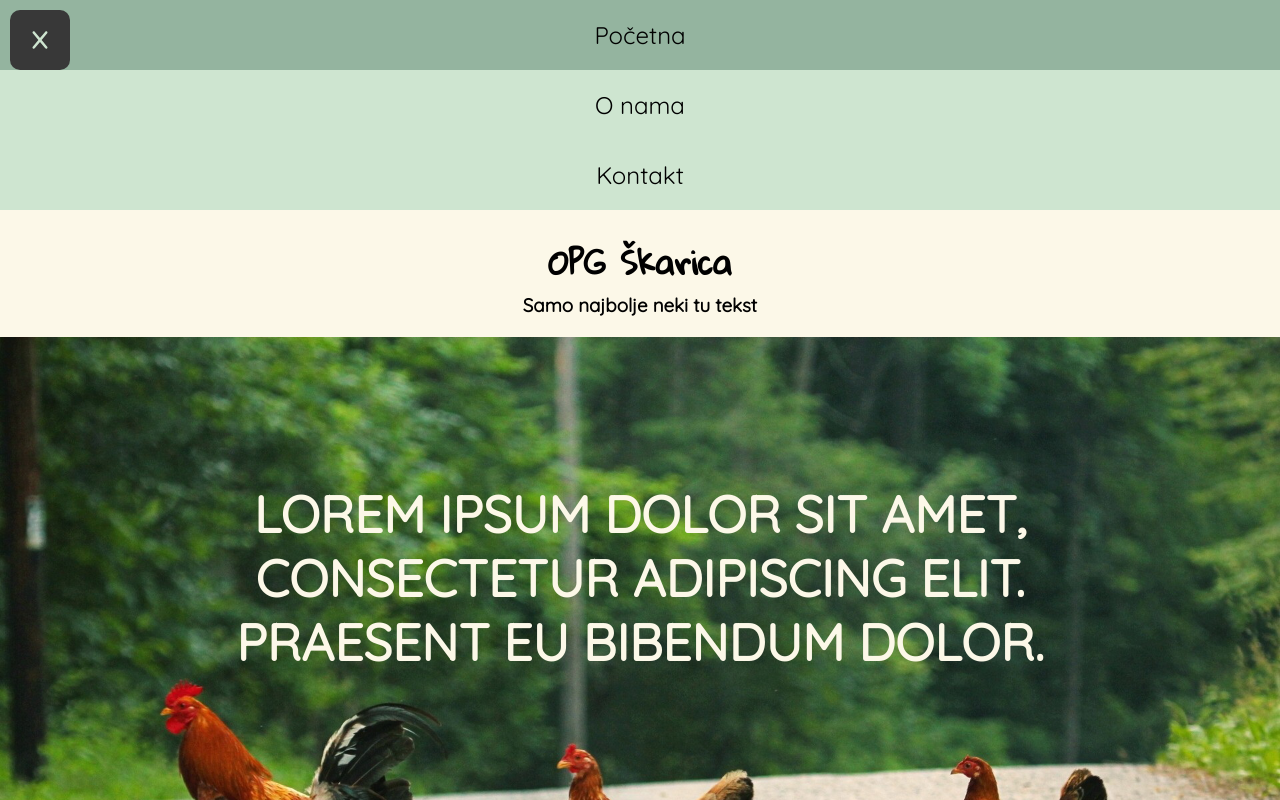
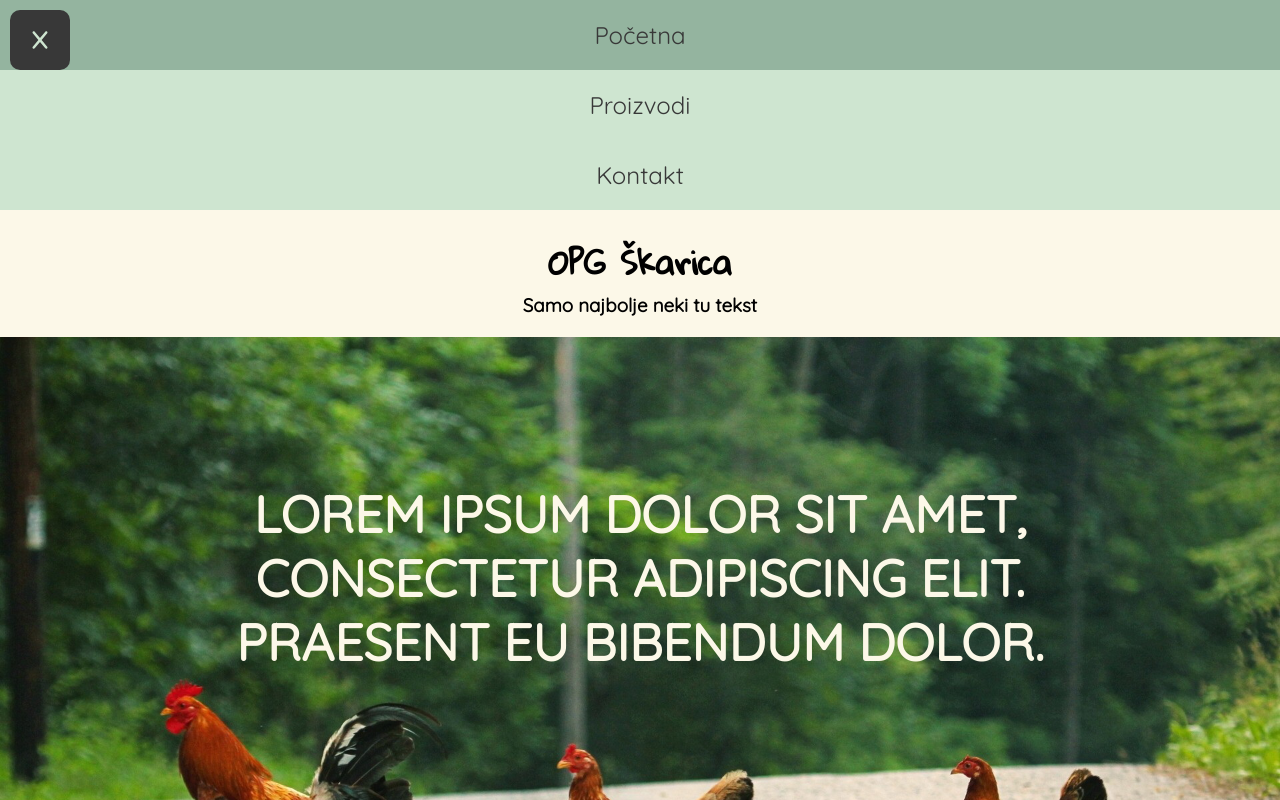
Before and after one commit to CroAnna/Family-farm-OPG, a React (Create React App) app: page / in a window 1280 px wide. Both pictures are taken after a click on the icon 40 px from the left and 40 px from the top of the page. Shown: the top 800 px of the page. Built offline with nearby package versions, Linux system fonts and the light colour scheme.

Commit message:
added footer

```diff
--- a/src/App.js
+++ b/src/App.js
@@ -1,5 +1,6 @@
 import { useState } from "react";
 import "./App.scss";
+import Footer from "./Components/Footer";
 import Header from "./Components/Header";
 import Proizvodi from "./Components/Proizvodi";
 
@@ -11,6 +12,7 @@ function App() {
       <Header openNav={openNav} setOpenNav={setOpenNav} />
 
       <Proizvodi />
+      <Footer />
     </div>
   );
 }
--- a/src/App.scss
+++ b/src/App.scss
@@ -58,9 +58,15 @@ body {
     margin-bottom: 20px;
     & li {
       list-style: none;
-      padding: 20px;
+
       text-align: center;
       font-size: x-large;
+      & a {
+        padding: 20px;
+        width: 100%;
+        // background-color: #ecb390;
+        display: block;
+      }
       &:hover {
         background-color: var(--darkgreen);
         transition: 0.5s;
@@ -114,7 +120,7 @@ body {
     // color: var(--cream);
     color: var(--grey);
     // text-shadow: 2px 2px 5px var(--grey);
-    text-shadow: 2px 1px 2px var(--grey);
+    text-shadow: 21x 1px 2px var(--grey);
   }
 }
 
@@ -123,7 +129,23 @@ body {
   & .detaljnije-image {
     width: 100%;
     border-radius: 10px;
+    margin-top: 10px;
   }
+}
+
+.footer {
+  background-color: var(--grey);
+  font-size: 20px;
+  padding: 20px 20px 30px 20px;
+  & p {
+    padding: 10px;
+    color: var(--cream);
+  }
+}
+
+a {
+  text-decoration: none;
+  color: var(--grey);
 }
 
 // DESKTOP
--- /dev/null
+++ b/src/Components/Footer.jsx
@@ -0,0 +1,13 @@
+import React from "react";
+
+const Footer = () => {
+  return (
+    <div className="footer">
+      <p>Kako do nas?</p>
+      <p>E-mail: example@gmail.com</p>
+      <p>Instagram: @opgovi</p>
+    </div>
+  );
+};
+
+export default Footer;
--- a/src/Components/Header.jsx
+++ b/src/Components/Header.jsx
@@ -6,7 +6,7 @@ const Header = ({ openNav, setOpenNav }) => {
   return (
     <div className="header">
       <Navbar openNav={openNav} setOpenNav={setOpenNav} />
-      <h1>OPG Škarica</h1>
+      <h1 id="top">OPG Škarica</h1>
       <h3>Samo najbolje neki tu tekst</h3>
       <div className="cover">
         <img src={slika} alt="" />
--- a/src/Components/Navbar.jsx
+++ b/src/Components/Navbar.jsx
@@ -5,6 +5,9 @@ import { faX, faBars } from "@fortawesome/free-solid-svg-icons";
 const Navbar = ({ openNav, setOpenNav }) => {
   const navHandler = () => {
     setOpenNav(!openNav);
+  };
+  const closeHandler = () => {
+    setOpenNav(false);
   };
   return (
     <div className="nav-bar">
@@ -23,9 +26,21 @@ const Navbar = ({ openNav, setOpenNav }) => {
       <div>
         <nav className={openNav ? "nav-bar" : "hidden"}>
           <ul>
-            <li>Početna</li>
-            <li>O nama</li>
-            <li>Kontakt</li>
+            <li>
+              <a href="#top" onClick={closeHandler}>
+                Početna
+              </a>
+            </li>
+            <li>
+              <a href="./#proizvodi" onClick={closeHandler}>
+                Proizvodi
+              </a>
+            </li>
+            <li>
+              <a href="#" onClick={closeHandler}>
+                Kontakt
+              </a>
+            </li>
           </ul>
         </nav>
       </div>
--- a/src/Components/Proizvodi.jsx
+++ b/src/Components/Proizvodi.jsx
@@ -31,7 +31,7 @@ const Proizvodi = () => {
   return (
     <div>
       <div className="images-container">
-        <h2>PROIZVODI</h2>
+        <h2 id="proizvodi">PROIZVODI</h2>
         <div className="images">
           <img src={batat} alt="" />
           <img src={corn} alt="" />
```
